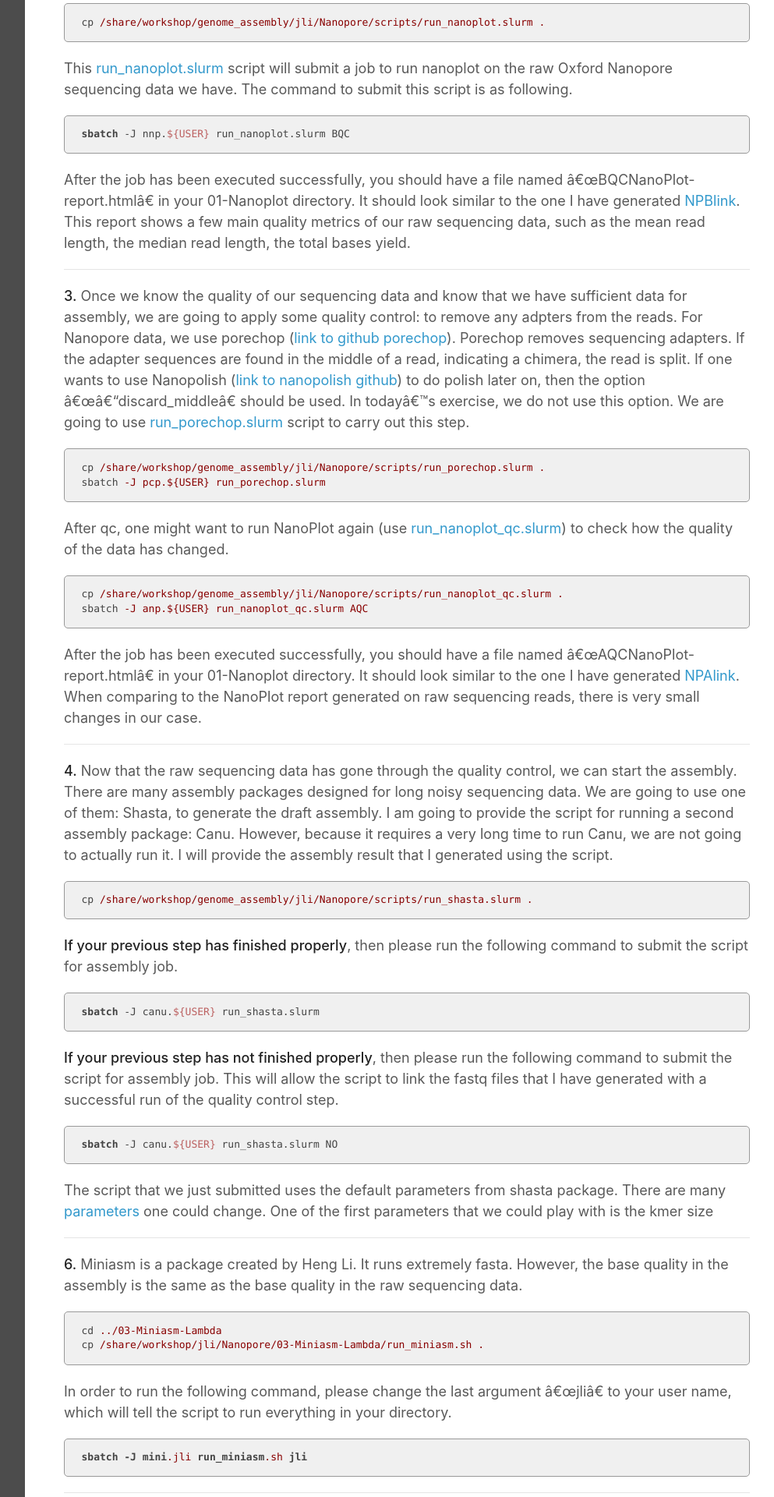
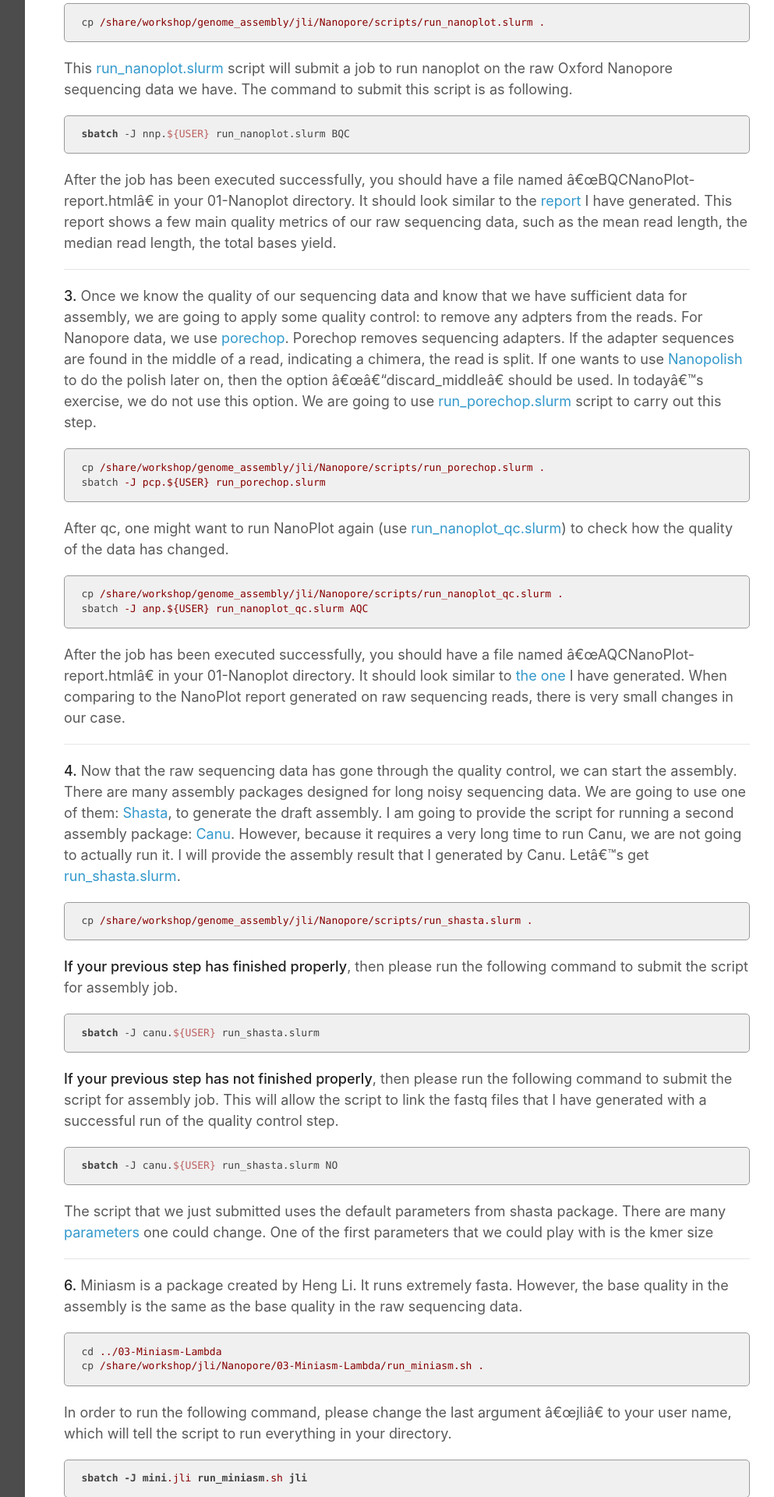
Before and after one commit to ucdavis-bioinformatics-training/2020-Genome_Assembly_Workshop, a Jekyll site: the page built from ONT_Assembly/nanopore.md, in a window 1280 px wide. Shown: the part 1748-3668 px from the top of the page at 78% size, without its empty margins (268-1261 px from the left). Built offline with Jekyll 4.4.1, drawn with Linux system fonts in a browser that asks for light colours; our own code applies the rules of GitHub Pages for plain Markdown files.

Commit message:
update ONT

```diff
--- a/ONT_Assembly/nanopore.md
+++ b/ONT_Assembly/nanopore.md
@@ -48,25 +48,25 @@
 
     sbatch -J nnp.${USER} run_nanoplot.slurm BQC
 
-After the job has been executed successfully, you should have a file named "BQCNanoPlot-report.html" in your 01-Nanoplot directory. It should look similar to the one I have generated [NPBlink](BQCNanoPlot-report.html). This report shows a few main quality metrics of our raw sequencing data, such as the mean read length, the median read length, the total bases yield.
+After the job has been executed successfully, you should have a file named "BQCNanoPlot-report.html" in your 01-Nanoplot directory. It should look similar to the [report](BQCNanoPlot-report.html) I have generated. This report shows a few main quality metrics of our raw sequencing data, such as the mean read length, the median read length, the total bases yield.
 
 ---
 
-**3\.** Once we know the quality of our sequencing data and know that we have sufficient data for assembly, we are going to apply some quality control: to remove any adpters from the reads. For Nanopore data, we use porechop ([link to github porechop](https://github.com/rrwick/Porechop)). Porechop removes sequencing adapters. If the adapter sequences are found in the middle of a read, indicating a chimera, the read is split. If one wants to use Nanopolish ([link to nanopolish github](https://github.com/jts/nanopolish)) to do polish later on, then the option "--discard_middle" should be used. In today's exercise, we do not use this option. We are going to use [run_porechop.slurm](https://raw.githubusercontent.com/ucdavis-bioinformatics-training/2020-Genome_Assembly_Workshop/master/software_scripts/scripts/ONT/run_porechop.slurm) script to carry out this step.
+**3\.** Once we know the quality of our sequencing data and know that we have sufficient data for assembly, we are going to apply some quality control: to remove any adpters from the reads. For Nanopore data, we use [porechop](https://github.com/rrwick/Porechop). Porechop removes sequencing adapters. If the adapter sequences are found in the middle of a read, indicating a chimera, the read is split. If one wants to use [Nanopolish](https://github.com/jts/nanopolish) to do the polish later on, then the option "--discard_middle" should be used. In today's exercise, we do not use this option. We are going to use [run_porechop.slurm](https://raw.githubusercontent.com/ucdavis-bioinformatics-training/2020-Genome_Assembly_Workshop/master/scripts/ONT/run_porechop.slurm) script to carry out this step.
 
     cp /share/workshop/genome_assembly/jli/Nanopore/scripts/run_porechop.slurm .
     sbatch -J pcp.${USER} run_porechop.slurm
 
-After qc, one might want to run NanoPlot again (use [run_nanoplot_qc.slurm](https://raw.githubusercontent.com/ucdavis-bioinformatics-training/2020-Genome_Assembly_Workshop/master/software_scripts/scripts/ONT/run_nanoplot_qc.slurm)) to check how the quality of the data has changed.
+After qc, one might want to run NanoPlot again (use [run_nanoplot_qc.slurm](https://raw.githubusercontent.com/ucdavis-bioinformatics-training/2020-Genome_Assembly_Workshop/master/scripts/ONT/run_nanoplot_qc.slurm)) to check how the quality of the data has changed.
 
     cp /share/workshop/genome_assembly/jli/Nanopore/scripts/run_nanoplot_qc.slurm .
     sbatch -J anp.${USER} run_nanoplot_qc.slurm AQC
 
-After the job has been executed successfully, you should have a file named "AQCNanoPlot-report.html" in your 01-Nanoplot directory. It should look similar to the one I have generated [NPAlink](AQCNanoPlot-report.html). When comparing to the NanoPlot report generated on raw sequencing reads, there is very small changes in our case.
+After the job has been executed successfully, you should have a file named "AQCNanoPlot-report.html" in your 01-Nanoplot directory. It should look similar to [the one](AQCNanoPlot-report.html) I have generated. When comparing to the NanoPlot report generated on raw sequencing reads, there is very small changes in our case.
 
 ---
 
-**4\.** Now that the raw sequencing data has gone through the quality control, we can start the assembly. There are many assembly packages designed for long noisy sequencing data. We are going to use one of them: Shasta, to generate the draft assembly. I am going to provide the script for running a second assembly package: Canu. However, because it requires a very long time to run Canu, we are not going to actually run it. I will provide the assembly result that I generated using the script.
+**4\.** Now that the raw sequencing data has gone through the quality control, we can start the assembly. There are many assembly packages designed for long noisy sequencing data. We are going to use one of them: [Shasta](https://github.com/chanzuckerberg/shasta), to generate the draft assembly. I am going to provide the script for running a second assembly package: [Canu](https://canu.readthedocs.io/en/latest/). However, because it requires a very long time to run Canu, we are not going to actually run it. I will provide the assembly result that I generated by Canu. Let's get [run_shasta.slurm](https://raw.githubusercontent.com/ucdavis-bioinformatics-training/2020-Genome_Assembly_Workshop/master/scripts/ONT/run_shasta.slurm).
 
     cp /share/workshop/genome_assembly/jli/Nanopore/scripts/run_shasta.slurm .
 
@@ -80,7 +80,7 @@
     sbatch -J canu.${USER} run_shasta.slurm NO
 
 
-The script that we just submitted uses the default parameters from shasta package. There are many [parameters](https://raw.githubusercontent.com/ucdavis-bioinformatics-training/2020-Genome_Assembly_Workshop/master/software_scripts/scripts/ONT/parms.shasta) one could change. One of the first parameters that we could play with is the kmer size
+The script that we just submitted uses the default parameters from shasta package. There are many [parameters](https://raw.githubusercontent.com/ucdavis-bioinformatics-training/2020-Genome_Assembly_Workshop/master/scripts/ONT/parms.shasta) one could change. One of the first parameters that we could play with is the kmer size
 
 ---
 
```
